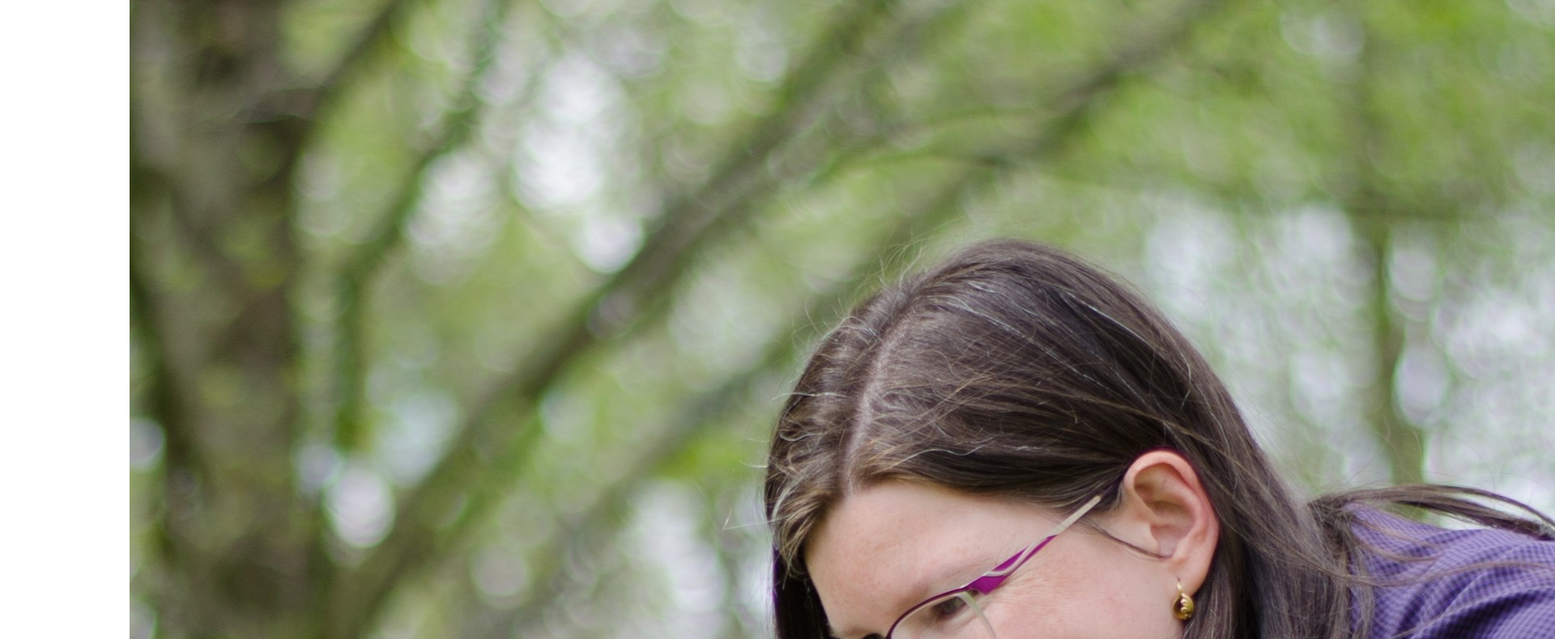
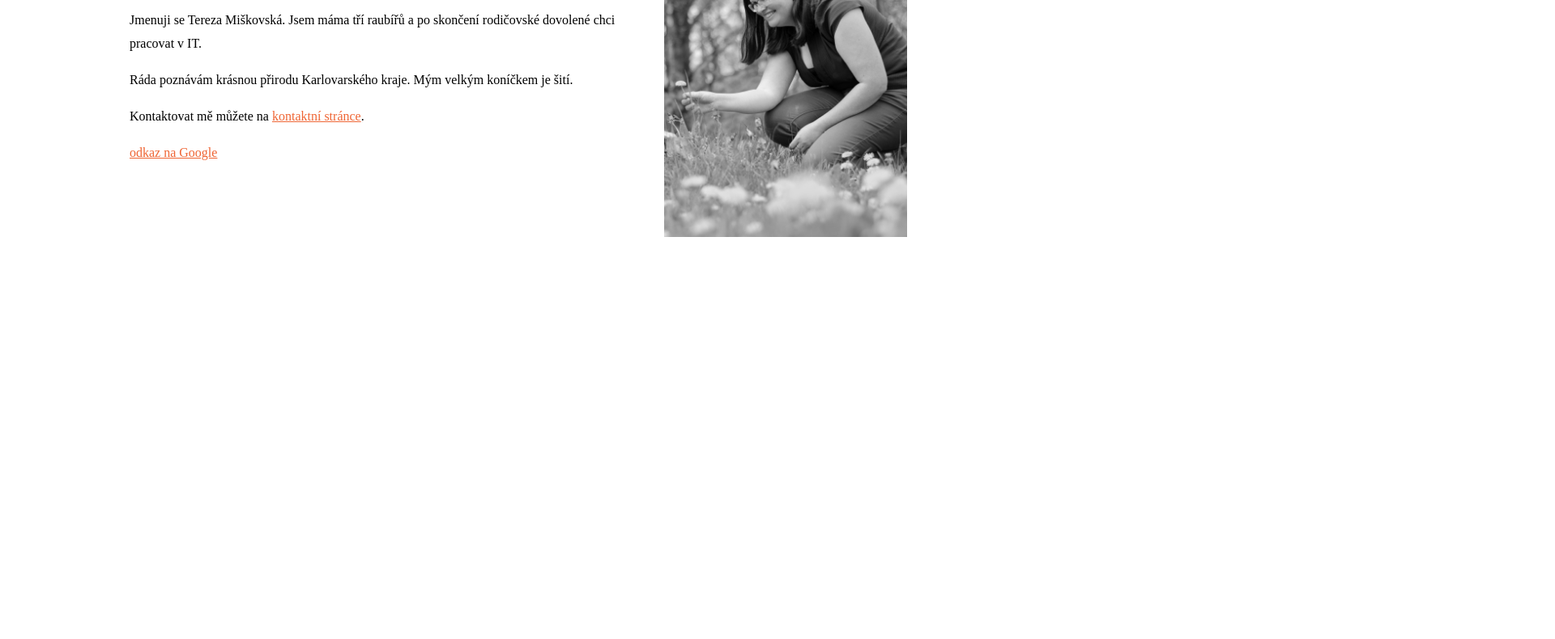
Before and after one commit to sisterrys/muj-web2, a plain HTML site: page index.html in a window 1280 px wide. Shown: the part 224-1014 px from the top of the page at 81% size, 1920 px wide, since content can reach past the window. After the commit the page ends 800 px from the top, so only its background shows below. Drawn offline with Linux system fonts and the light colour scheme.

Commit message:
styl.css

```diff
--- a/styl.css
+++ b/styl.css
@@ -13,8 +13,11 @@ body {
     color: #414042;
     background: #f9f9f9;
 }
-.centrovany {
-    text-align: center;
+.avatar {
+    float: right;
+    width: 300px;
+    padding-left: 10px;
+    filter: grayscale(1);
 }
 article header {
     height: 70px;
@@ -48,3 +51,6 @@ article section p {
 article section a {
     color: #EF6534;
 }
+.cistic {
+    clear: both;
+}
```
